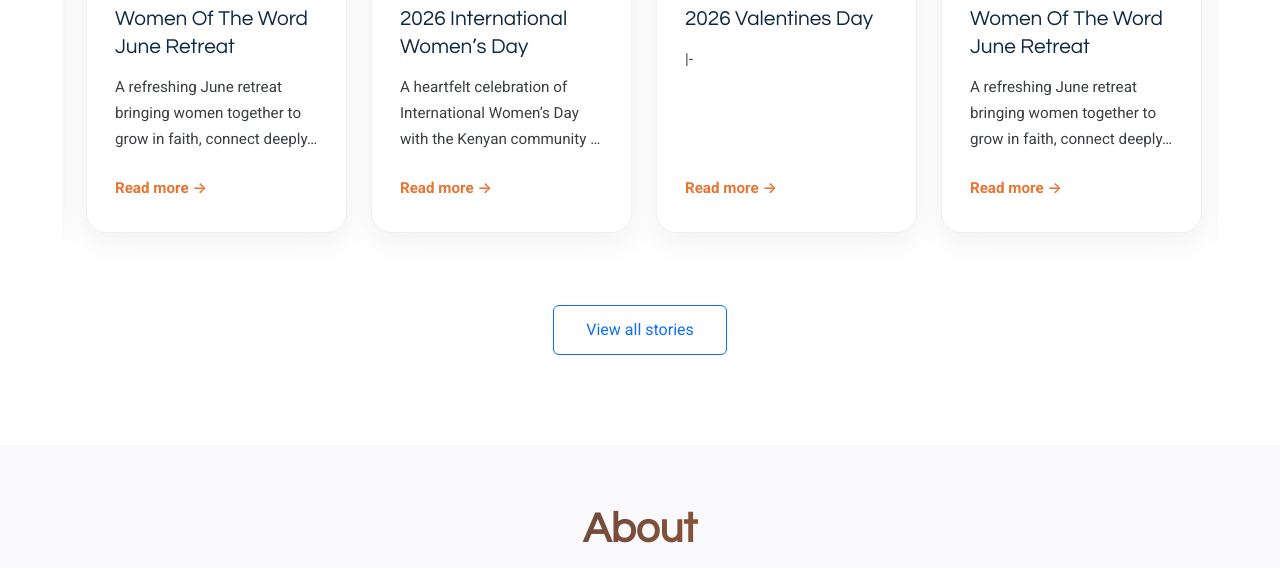
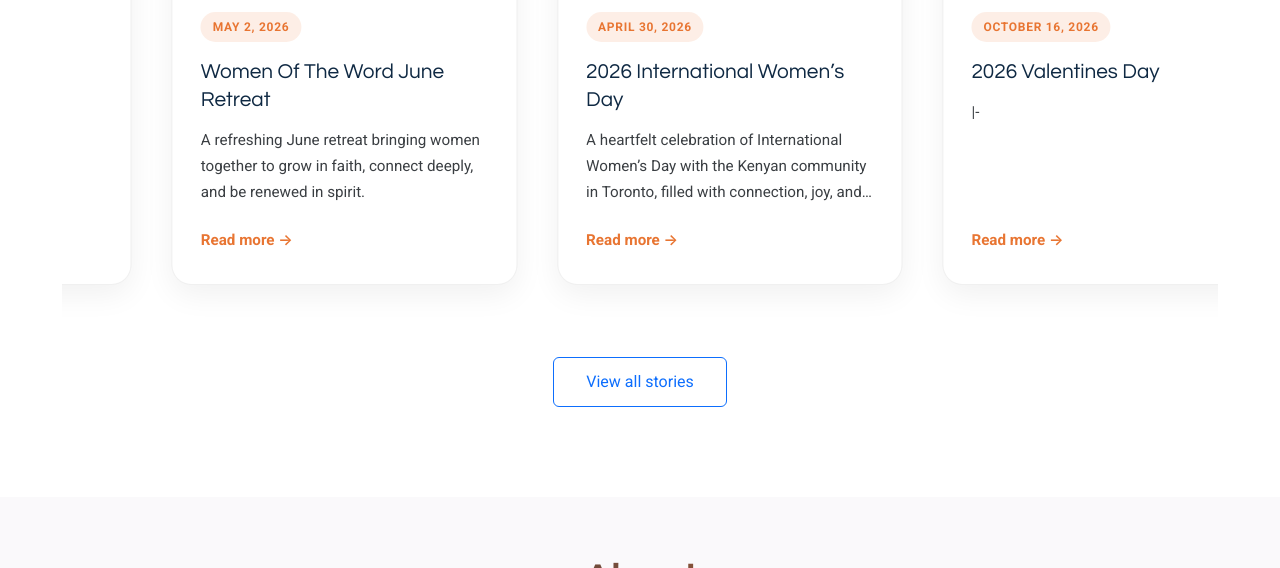
Before and after one commit to EGichuhi/Jackie-Kariuki, a plain HTML site: page index.html in a window 1280 px wide. Shown: the part 1446-2014 px from the top of the page. Drawn offline with Linux system fonts and the light colour scheme.

Commit message:
Adjust Swiper settings for smoother transitions

```diff
--- a/index.html
+++ b/index.html
@@ -1023,19 +1023,18 @@
 
       new Swiper('.stories-swiper', {
         loop: true,
-        speed: 7000,                 // higher = slower drift
-        spaceBetween: 24,
-        slidesPerView: 1.2,
+        speed: 9000,                 // slower, calmer drift
+        spaceBetween: 40,            // gap between stories
+        slidesPerView: 1.1,
         allowTouchMove: true,
         autoplay: {
-          delay: 0,                  // no pause between moves = continuous motion
+          delay: 0,
           disableOnInteraction: false,
-          pauseOnMouseEnter: true    // hover to stop and read
+          pauseOnMouseEnter: true
         },
         breakpoints: {
-          576:  { slidesPerView: 2 },
-          992:  { slidesPerView: 3 },
-          1200: { slidesPerView: 4 }
+          640:  { slidesPerView: 2, spaceBetween: 32 },
+          1024: { slidesPerView: 3, spaceBetween: 40 }
         }
       });
     }
```
